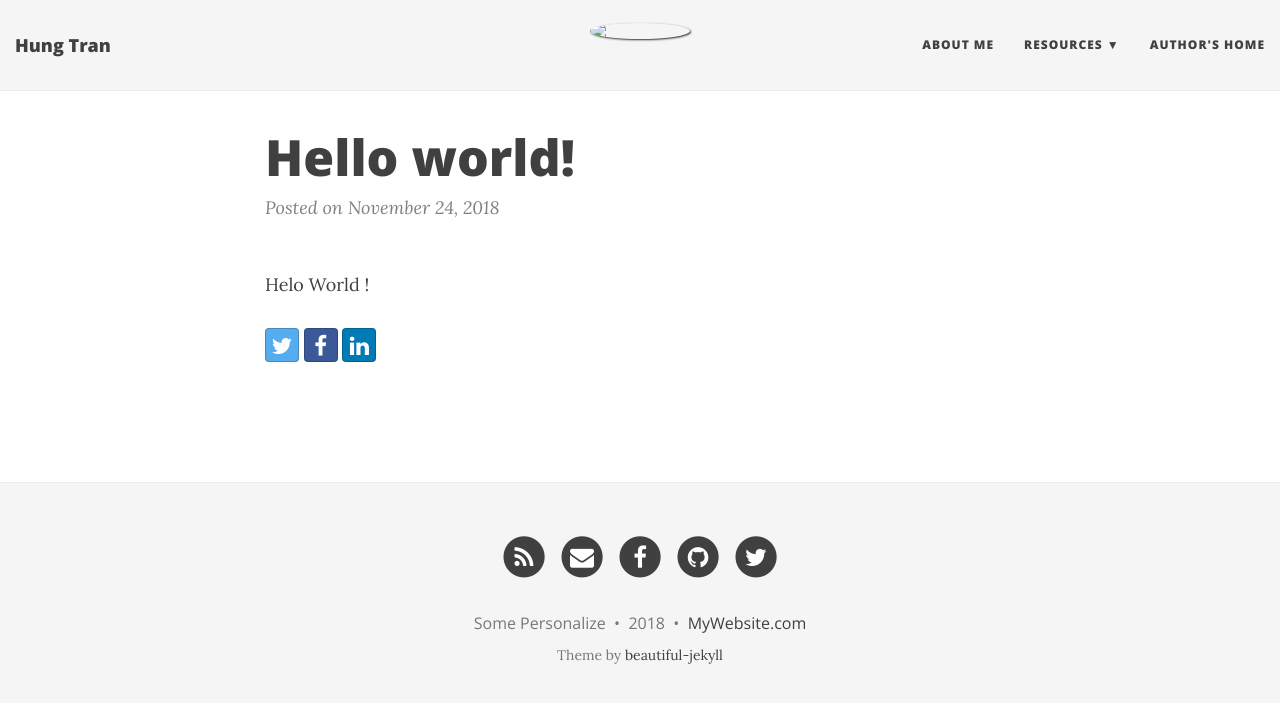
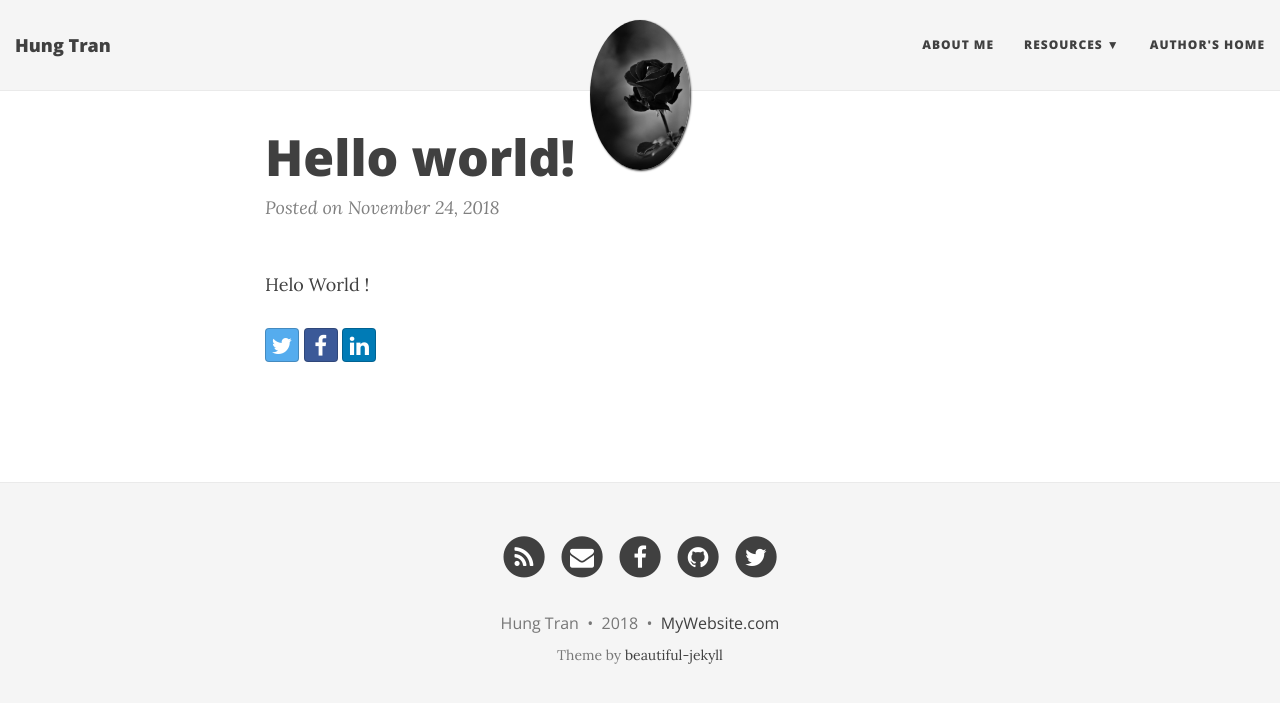
Before and after one commit to hungtranqn/hungtranqn.github.io, a Jekyll site: the page built from _posts/2018-11-24-first-post.md, in a window 1280 px wide. Shown: the top 703 px of the page. Built offline with Jekyll 4.4.1, drawn with Linux system fonts in a browser that asks for light colours; nearby versions of some CDN libraries; some of the changed lines change nothing that is shown.

Commit message:
update config file

```diff
--- a/_config.yml
+++ b/_config.yml
@@ -17,7 +17,7 @@
 title: Hung Tran
 
 # Short description of your site
-description: A virtual proof that name is awesome!
+description: Tomorrow starts today !
 
 # --- Navigation bar options --- #
 
@@ -25,10 +25,8 @@
 navbar-links:
   About Me: "aboutme"
   Resources:
-    - Beautiful Jekyll: "http://deanattali.com/beautiful-jekyll/"
-    - Learn markdown: "http://www.markdowntutorial.com/"
-    - GitHub Pages: "https://pages.github.com/"
-  Author's home: "http://deanattali.com"
+    - GitHub Pages: "https://github.com/hungtranqn"
+  Author's home: ""
 
 # Image to show in the navigation bar - image must be a square (width = height)
 # Remove this parameter if you don't want an image in the navbar
@@ -64,7 +62,7 @@
 # Change all these values or delete the ones you don't want.
 # Important: you must keep the "name" parameter, everything else you can remove
 author:
-  name: Some Personalize
+  name: Hung Tran
 
 # Select your active Social Network Links.
 # Uncomment the links you want to show in the footer and add your information to each link.
@@ -145,7 +143,7 @@
 # --- Don't need to touch anything below here (but you can if you want) --- #
 
 # Output options (more information on Jekyll's site)
-timezone: "America/Vancouver"
+timezone: "Vietname/Hochiminh"
 markdown: kramdown
 highlighter: rouge
 permalink: /:year-:month-:day-:title/
--- a/_posts/2018-11-24-first-post.md
+++ b/_posts/2018-11-24-first-post.md
@@ -1,7 +1,7 @@
 ---
 layout: post
 title: Hello world!
-image: ./img/my_avatar.jpg
+image: /img/my_avatar.jpg
 ---
 
 Helo World !
```
